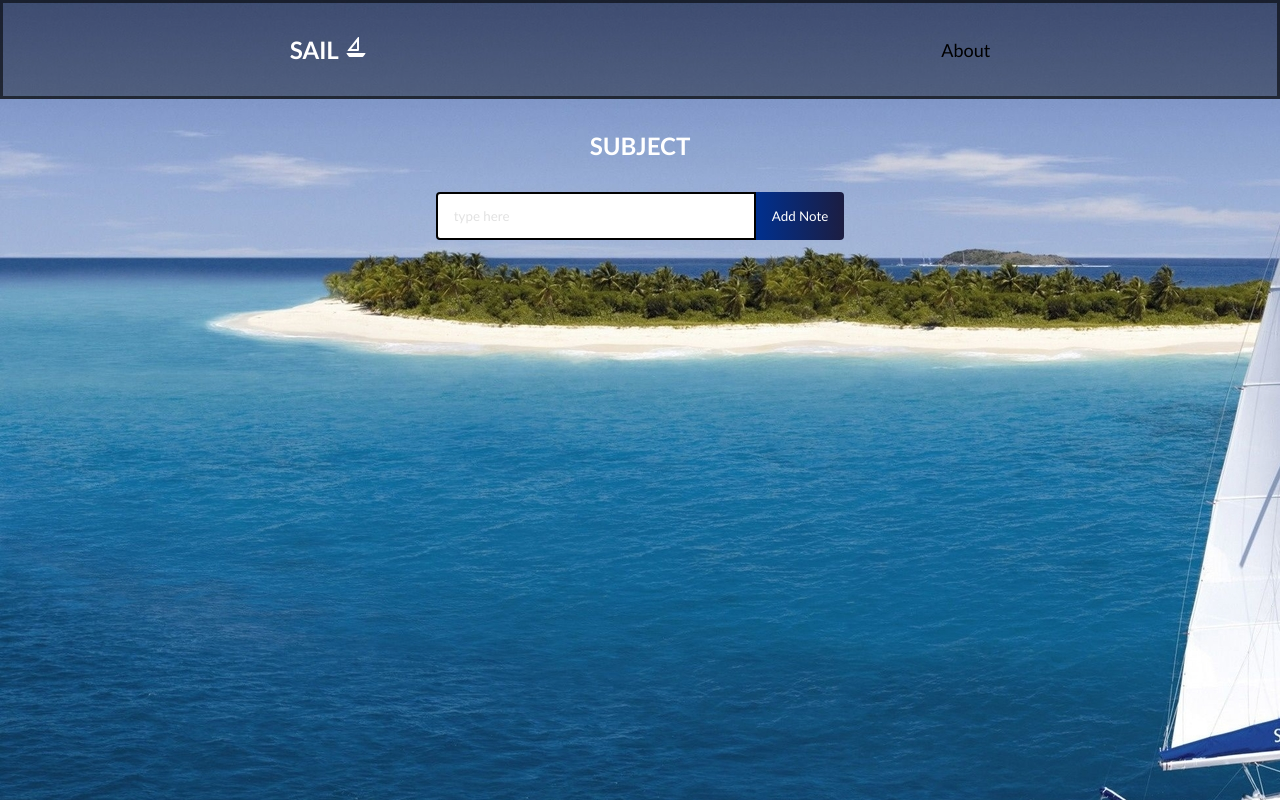
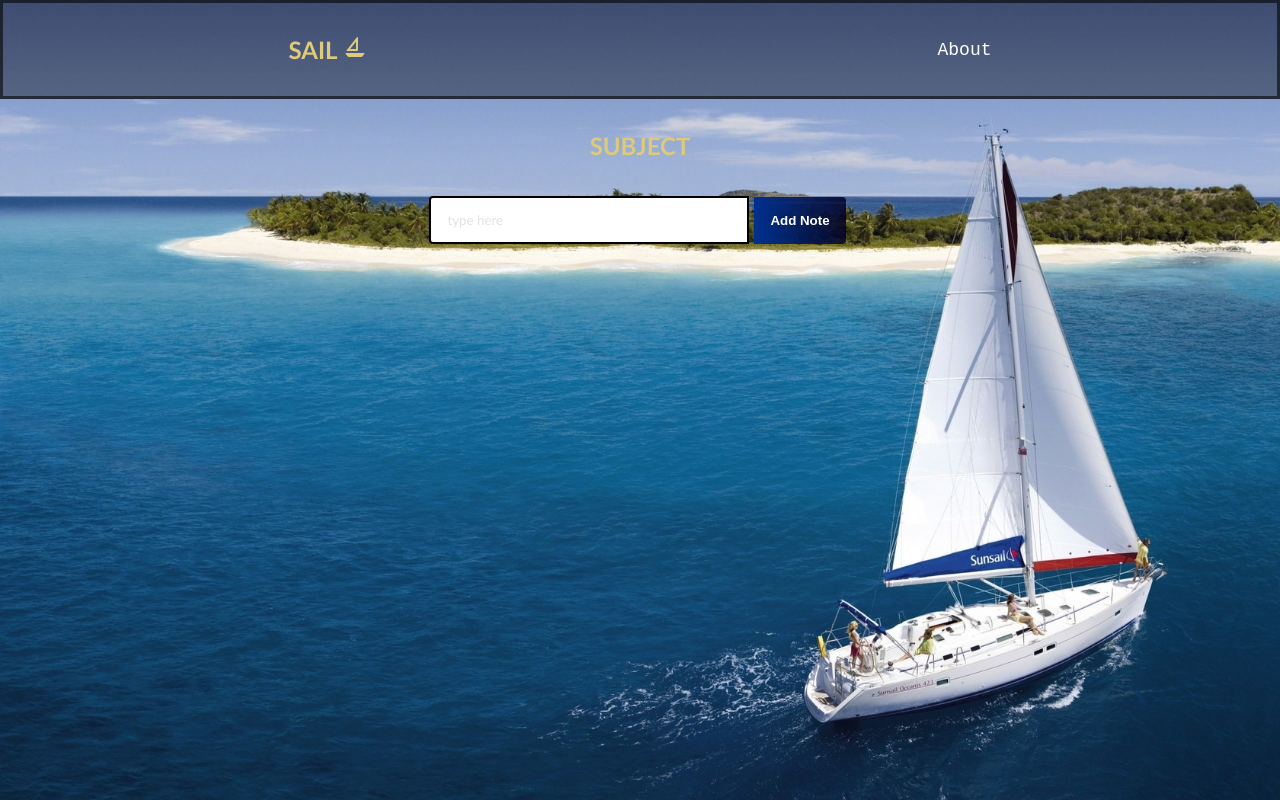
Before and after one commit to Sjaguraga/Sail-App, a React (Create React App) app: page /comments in a window 1280 px wide. Built offline with nearby package versions, Linux system fonts and the light colour scheme.

Commit message:
fixed styling

```diff
--- a/public/index.html
+++ b/public/index.html
@@ -9,7 +9,6 @@
       name="description"
       content="Web site created using create-react-app"
     />
-    <link rel="stylesheet" href="styles.css">
 
     <link rel="apple-touch-icon" href="%PUBLIC_URL%/logo192.png" />
     <!--
--- a/public/styles.css
+++ b/public/styles.css
@@ -1,27 +1,48 @@
-#Sail_Text {
-  color:rgb(241, 220, 132);
-}
-
 #MasterDiv {
   display: flex;
-  justify-content: space-evenly;
+  justify-content: space-between;
+  max-width: 38;
+  margin-left: 25%;
+  margin-top: 2%;
+  flex-wrap: wrap;
 }
 
 .flexbox-item {
   width: 43vh;
-  border: 3px solid gray;
+  border: 3px solid rgb(0, 0, 0);
   margin: 5vh;
-  background-color: grey;
+  background: linear-gradient(
+    90deg,
+    rgb(255, 248, 220) 0%,
+    rgb(176, 196, 222) 100%
+  );
   height: 30vh;
   opacity: 60%;
   font-size: 240%;
 }
 
-/* #item1,
-#item2 {
-  margin-top: 11vh;
-} */
+.upvotes {
+  font-size: 70%;
+  font-weight: bold;
+  color: rgb(238, 238, 238);
+  border: 5px solid black;
+  background-color: rgb(0, 0, 0);
+  width: fit-content;
+  font-family: "Courier New", Courier, monospace;
+  margin-left: auto;
+  margin-right: auto;
+}
 
-.upvotes {
-  font-size:50%;
+button {
+  background-color: brown;
+  color: antiquewhite;
+  font-family: "Courier New", Courier, monospace;
+  font-weight: bolder;
+  margin: 5px;
 }
+
+.Box_Title {
+  font-family: "Courier New", Courier, monospace;
+  color: brown;
+  padding: 5%;
+}
--- a/src/App.css
+++ b/src/App.css
@@ -1,5 +1,6 @@
 body {
   background-image: url("../images/6581520-2.jpg");
+  background-size: cover;
 }
 
 .App {
@@ -16,7 +17,8 @@ nav {
 }
 
 nav a {
-  color: rgb(0, 0, 0);
+  color: rgb(255, 255, 255);
+  font-family: "Courier New", Courier, monospace;
   text-decoration: none;
   font-size: large;
 }
@@ -52,7 +54,7 @@ nav a {
 
 h1 {
   margin: 32px 0;
-  color: #fff;
+  color: rgb(222, 202, 121);
   font-size: 24px;
 }
 
@@ -90,6 +92,7 @@ h1 {
   );
   color: #fff;
   text-transform: capitalize;
+  font-family: sans-serif;
 }
 
 .todo-input.edit {
--- a/src/Box.js
+++ b/src/Box.js
@@ -1,43 +1,48 @@
-import React,{useState} from 'react'
-import { Link } from "react-router-dom"
+import React, { useState } from "react";
+import { Link } from "react-router-dom";
+import { BiUpvote } from "react-icons/bi";
+import { BiDownvote } from "react-icons/bi";
 
+function Box({ data, box_id }) {
+  const [upvotes, setUpvotes] = useState(data.upvotes);
 
-function Box({data, box_id}) {
-    const [upvotes, setUpvotes] = useState(data.upvotes)
-
-    function handleUpvote () {
-
+  function handleUpvote() {
     fetch(`http://localhost:9292/upvote/${box_id}`, {
       method: "PATCH",
       headers: {
-            "Content-Type": "application/json"
+        "Content-Type": "application/json",
       },
-    })
+    });
 
-     setUpvotes(upvotes+1)
-
+    setUpvotes(upvotes + 1);
   }
 
-    function handleDownvote () {
+  function handleDownvote() {
     fetch(`http://localhost:9292/downvote/${box_id}`, {
       method: "PATCH",
       headers: {
-                "Content-Type": "application/json"
+        "Content-Type": "application/json",
       },
-        })
-            setUpvotes(upvotes -1)
+    });
+    setUpvotes(upvotes - 1);
   }
-
 
   return (
     <>
       <div className="flexbox-item" id={`item${box_id}`}>
-        <Link to={`/box/${box_id}`}> <p className="Box_Title">{data.title}</p> </Link>
-          <p className='upvotes'>{upvotes}</p>
-          <button onClick={handleUpvote}>Upvote</button>
-          <button onClick={handleDownvote}>Downvote</button>
+        <Link to={`/box/${box_id}`}>
+          {" "}
+          <p className="Box_Title">{data.title}</p>{" "}
+        </Link>
+        <p className="upvotes">{upvotes}</p>
+        <button onClick={handleUpvote}>
+          <BiUpvote /> UPVOTE
+        </button>
+        <button onClick={handleDownvote}>
+          <BiDownvote />
+          DOWNVOTE
+        </button>
       </div>
-
 
       {/* <div className="flexbox-item" id="item2">
           <p className="HomeText">Mind</p>
@@ -55,9 +60,8 @@ function Box({data, box_id}) {
           <p className="HomeText">Soul</p>
           <button>Upvote</button>
         </div> */}
-
     </>
-  )
+  );
 }
 
-export default Box
+export default Box;
```
Lines whose indentation alone changed are shown as unchanged.
